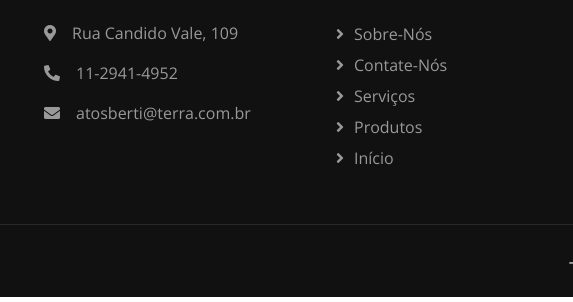
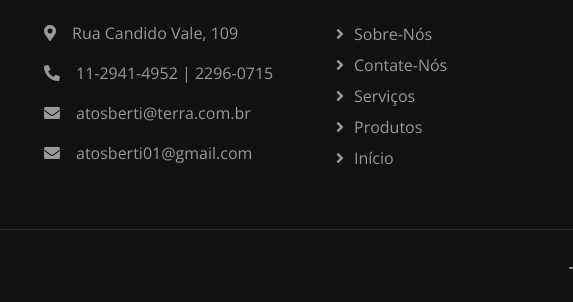
Before and after one commit to atosberti/atosberti.github.io, a plain HTML site: page produto.html in a window 1280 px wide. Shown: the part 2542-2844 px from the top of the page, 329-902 px from the left. Drawn offline with nearby package versions, Linux system fonts and the light colour scheme.

Commit message:
Initial commit 161025 v2

```diff
--- a/produto.html
+++ b/produto.html
@@ -366,13 +366,13 @@
                             </div>
                         </div>
 
-                        </div>
                     </div>
+                </div>
 
-                </div>
             </div>
+        </div>
 
-        </div>
+    </div>
     </div>
     </div>
     </div>
@@ -396,8 +396,9 @@
                 <div class="col-lg-3 col-md-6">
                     <h4 class="text-light mb-4">Onde Nós Encontrar</h4>
                     <p><i class="fa fa-map-marker-alt me-3"></i>Rua Candido Vale, 109</p>
-                    <p><i class="fa fa-phone-alt me-3"></i>11-2941-4952</p>
+                    <p><i class="fa fa-phone-alt me-3"></i>11-2941-4952 | 2296-0715</p>
                     <p><i class="fa fa-envelope me-3"></i>atosberti@terra.com.br</p>
+                    <p><i class="fa fa-envelope me-3"></i>atosberti01@gmail.com</p>
                 </div>
                 <div class="col-lg-3 col-md-6">
                     <h4 class="text-light mb-4">Links Rápidos</h4>
```
Also changed, not shown: index.html (+3 -3 lines), sobre.html (+2 -1 lines).
